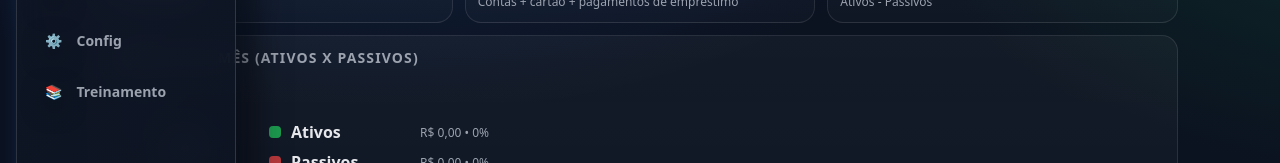
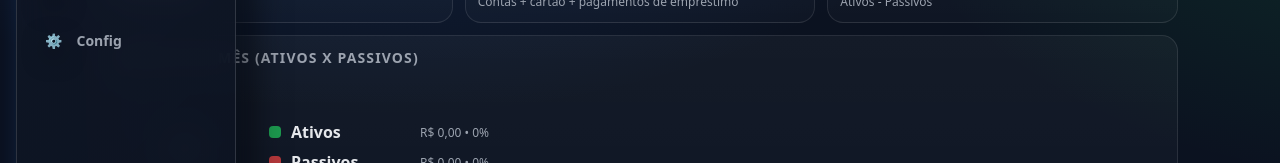
Before and after one commit to Rafaelhso33/app-financas, a React (Vite) app: page / in a window 1280 px wide. Shown: the part 283-446 px from the top of the page. Built offline with nearby package versions, Linux system fonts and the light colour scheme.

Commit message:
remove item Treinamento da navegacao principal

```diff
--- a/src/ui/App.tsx
+++ b/src/ui/App.tsx
@@ -38,10 +38,7 @@ export default function App() {
           <div className="nav-icon-float"><span>⚙️</span></div>
           <span>Config</span>
         </NavLink>
-        <NavLink to="/treinamento" className={({isActive})=>isActive?'active':''}>
-          <div className="nav-icon-float"><span>📚</span></div>
-          <span>Treinamento</span>
-        </NavLink>
+
       </nav>
 
       <div className="container">
@@ -70,7 +67,7 @@ export default function App() {
           <Route path="/emprestimos" element={<LoansPage />} />
           <Route path="/ativos" element={<AssetsPage />} />
           <Route path="/config" element={<SettingsPage />} />
-          <Route path="/treinamento" element={<TrainingPage />} />
+
         </Routes>
       </div>
     </>
```
